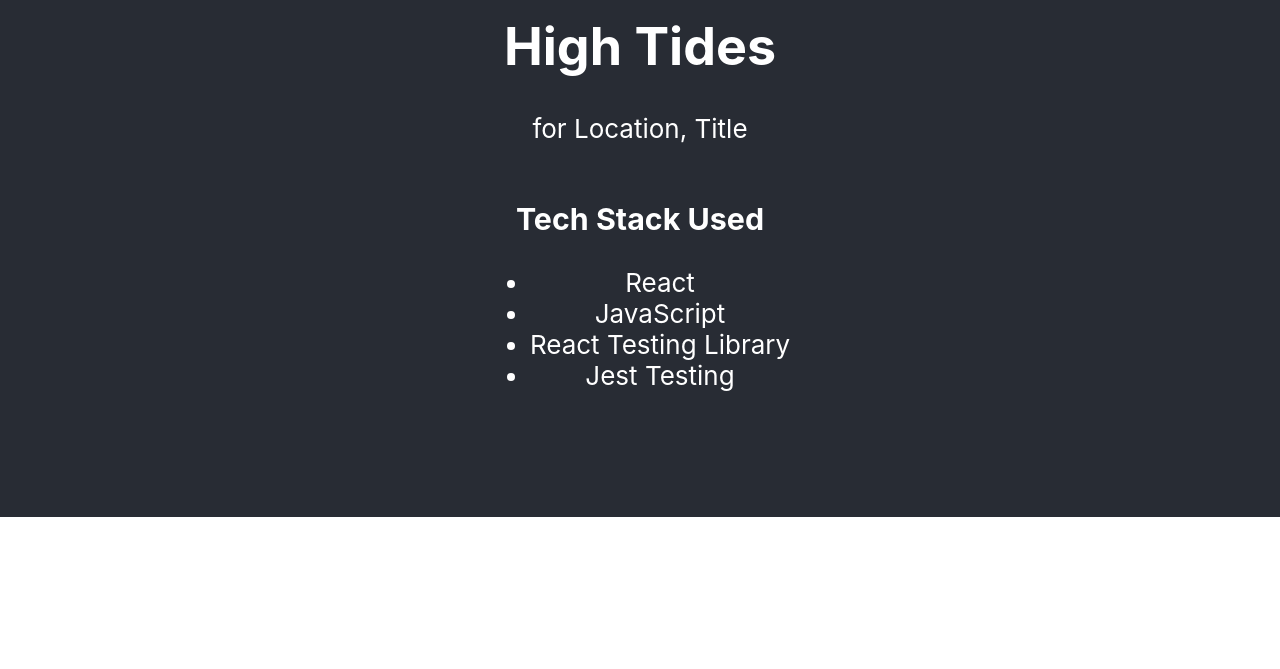
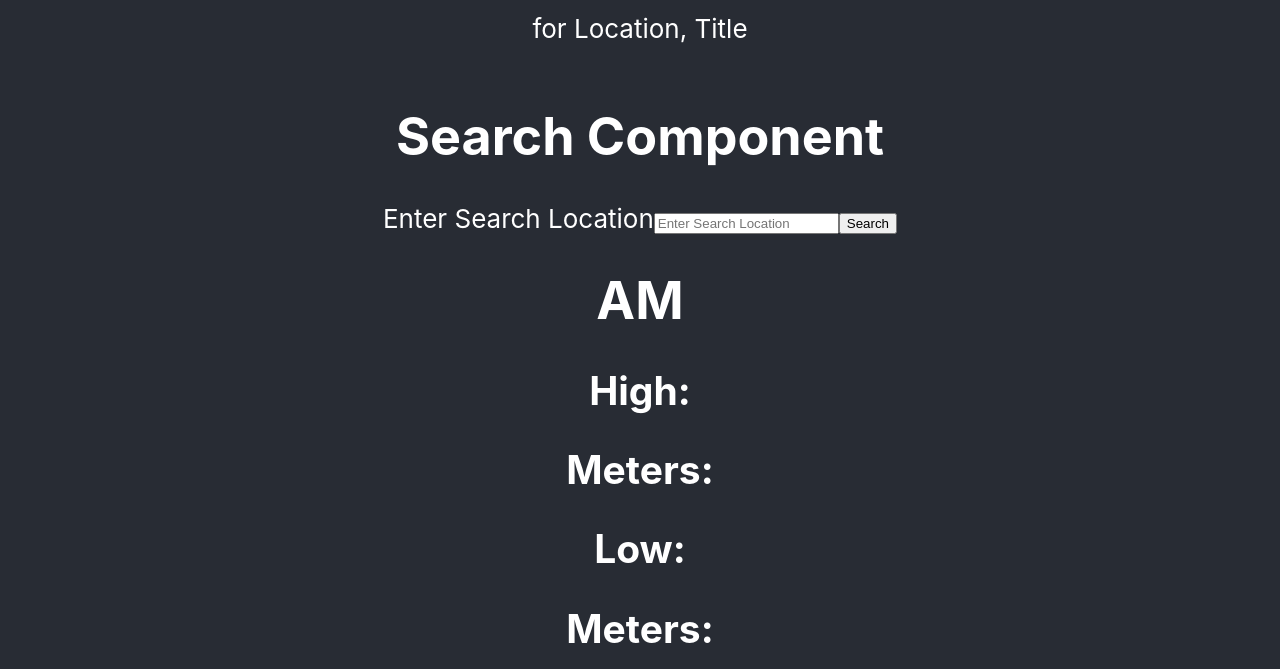
Before and after one commit to ehoversten/High_Tides, a React (Create React App) app in the folder client/: page / in a window 1280 px wide. Shown: the part 283-952 px from the top of the page. Before the commit the page ends 800 px from the top, so only its background shows below. Built offline with nearby package versions, Linux system fonts and the light colour scheme; no server answers.

Commit message:
added Card Component base tests

```diff
--- a/client/src/App.js
+++ b/client/src/App.js
@@ -2,6 +2,8 @@
 import './App.css';
 import Header from './components/Header/Header';
 import Footer from './components/Footer/Footer';
+import Search from './components/Search/Search';
+import Card from './components/Card/Card'
 import searchTides from './utils/tidesAPI';
 // import axios from 'axios';
 
@@ -43,6 +45,8 @@
       <header className="App-header">
         <h1>Testing</h1>
         <Header />
+        <Search />
+        <Card />
         <Footer />
       </header>
     </div>
--- /dev/null
+++ b/client/src/components/Card/Card.js
@@ -0,0 +1,19 @@
+import React from "react";
+import './Card.css';
+
+function Card() {
+
+    return (
+        <div className="card-container">
+            <h1 id="card-title">AM</h1>
+            <div className="data-container">
+                <h2>High: <span data-am="high"></span></h2>
+                <h2>Meters: <span data-am="height-high"></span></h2>
+                <h2>Low: <span data-am="low"></span></h2>
+                <h2>Meters: <span data-am="height-low"></span></h2>
+            </div>
+        </div>
+    )
+}
+
+export default Card;
```
Also changed, not shown: client/src/components/Card/Card.css (added), 1 other file (tests, documents, lock files or other folders).
